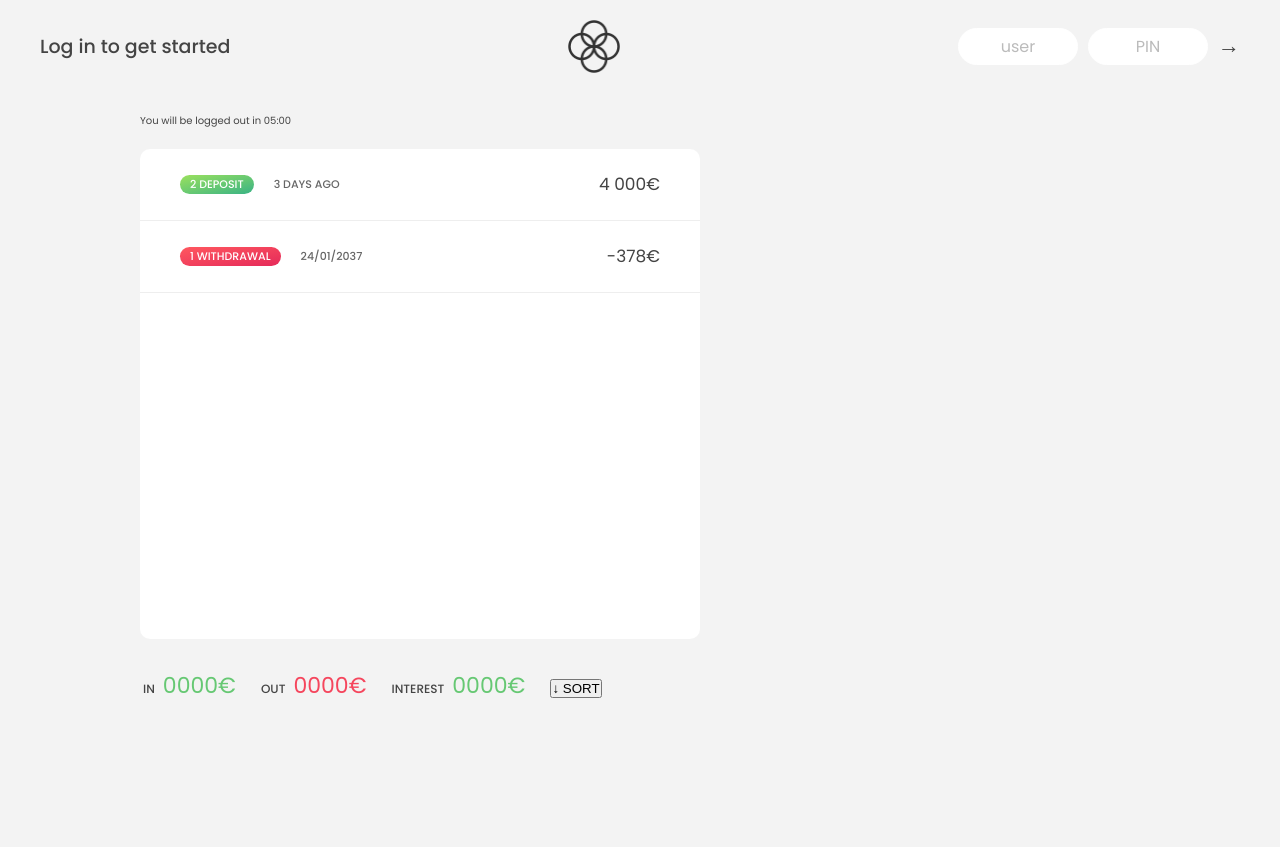
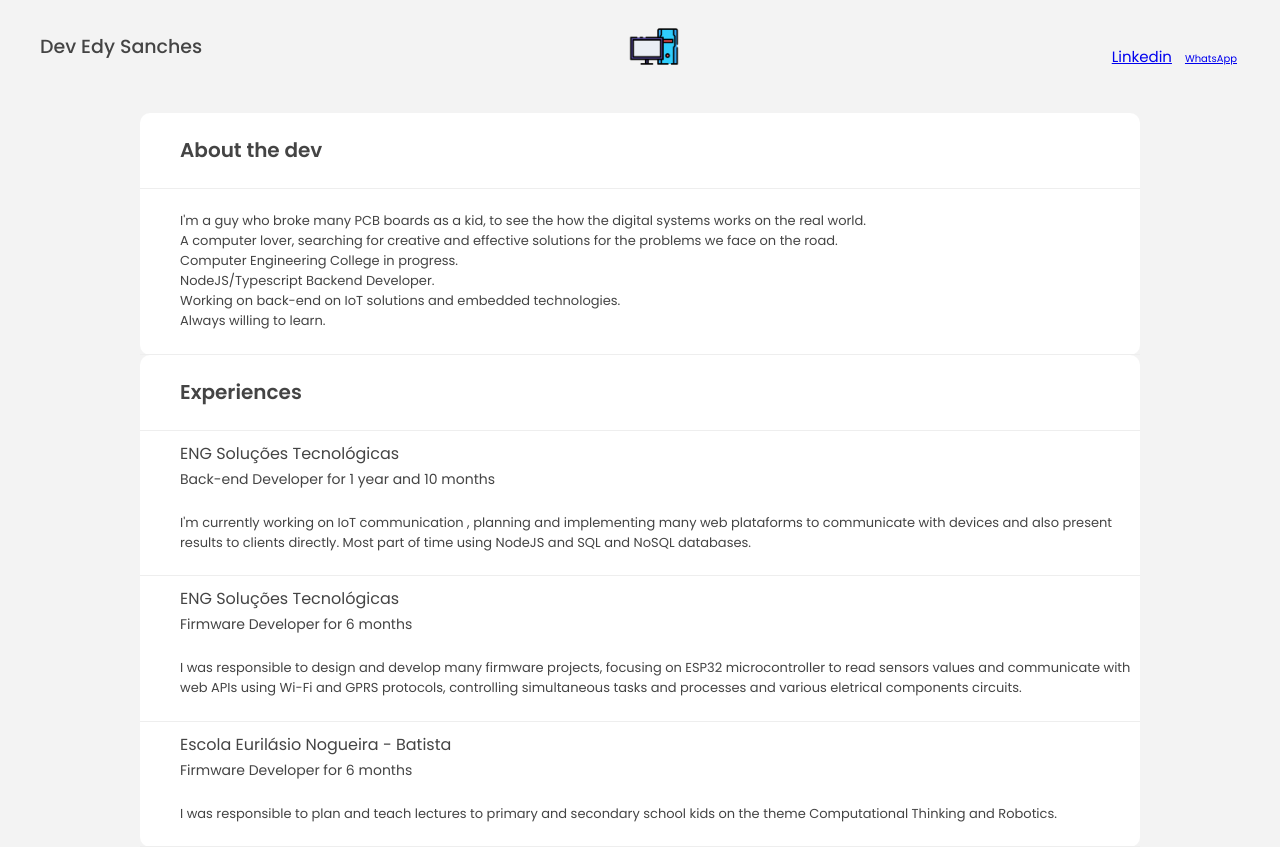
Before and after one commit to EdySanches/atv_curriculo, a plain HTML site: page index.html in a window 1280 px wide. Before the commit the page ends 800 px from the top, so only its background shows below. Drawn offline with Linux system fonts and the light colour scheme.

Commit message:
[NEW] sobre e experiencias

```diff
--- a/index.html
+++ b/index.html
@@ -12,28 +12,34 @@
     />
 
     <link rel="stylesheet" href="style.css" />
-    <title>Bankist</title>
+    <title>Edy Sanches - Portfólio</title>
   </head>
   <body>
     <!-- TOP NAVIGATION -->
     <nav>
-      <p class="welcome">Log in to get started</p>
-      <img src="logo.png" alt="Logo" class="logo" />
-      <form class="login">
+      <p class="welcome">Dev Edy Sanches</p>
+      <img src="hardware.png" alt="Logo" class="logo" />
+
+      <div class="contato">
+        <div class="ctt_linkedin">
+          <p>
+            <a href="https://www.linkedin.com/in/edy-sanches-25232b196//">Linkedin</a>
+          </p>
+        </div>
+        <div class="ctt_whatapp">
+          <p>
+            <a href="https://wa.me/5567991936288?text=Tenho%20interesse%20em%20comprar%20seu%20carro/">WhatsApp</a>
+          </p>
+        </div>
+      </div>
+      <!-- <form class="login">
         <input
           type="text"
           placeholder="user"
           class="login__input login__input--user"
         />
-        <!-- In practice, use type="password" -->
-        <input
-          type="text"
-          placeholder="PIN"
-          maxlength="4"
-          class="login__input login__input--pin"
-        />
         <button class="login__btn">&rarr;</button>
-      </form>
+      </form> -->
     </nav>
 
     <main class="app">
@@ -49,43 +55,58 @@
       </div> -->
 
       <!-- MOVEMENTS -->
-      <div class="movements">
-        <div class="movements__row">
-          <div class="movements__type movements__type--deposit">2 deposit</div>
-          <div class="movements__date">3 days ago</div>
-          <div class="movements__value">4 000€</div>
+      <div class="bloco">
+        <div class="bloco_titulo">
+          About the dev
         </div>
-        <div class="movements__row">
-          <div class="movements__type movements__type--withdrawal">
-            1 withdrawal
+
+        <div class="bloco_texto">
+          <p> I'm a guy who broke many PCB boards as a kid, to see the how the digital systems works on the real world.</p>
+          <p> A computer lover, searching for creative and effective solutions for the problems we face on the road.</p>
+          <p>   Computer Engineering College in progress.</p>
+          <p>   NodeJS/Typescript Backend Developer.</p>
+          <p>   Working on back-end on IoT solutions and embedded technologies.</p>
+          <p>Always willing to learn.</p>
+        </div>
+      </div>
+      <div class="bloco">
+        <div class="bloco_titulo">
+          Experiences
+        </div>
+        <div>
+          <div class="exp_titulo_nome">
+            ENG Soluções Tecnológicas
           </div>
-          <div class="movements__date">24/01/2037</div>
-          <div class="movements__value">-378€</div>
+          <div class="exp_titulo_tempo">
+            Back-end Developer for 1 year and 10 months
+          </div>
+          <div class="bloco_texto">
+            I'm currently working on IoT communication , planning and implementing many web plataforms to communicate with devices and also present results to clients directly. Most part of time using NodeJS and SQL and NoSQL databases.
+          </div>
+
+          <div class="exp_titulo_nome">
+            ENG Soluções Tecnológicas
+          </div>
+          <div class="exp_titulo_tempo">
+            Firmware Developer for 6 months
+          </div>
+          <div class="bloco_texto">
+            I was responsible to design and develop many firmware projects, focusing on ESP32 microcontroller to read sensors values and communicate with web APIs using Wi-Fi and GPRS protocols, controlling simultaneous tasks and processes and various eletrical components circuits.
+          </div>
+
+          <div class="exp_titulo_nome">
+            Escola Eurilásio Nogueira - Batista
+          </div>
+          <div class="exp_titulo_tempo">
+            Firmware Developer for 6 months
+          </div>
+          <div class="bloco_texto">
+            I was responsible to plan and teach lectures to primary and secondary school kids on the theme Computational Thinking and Robotics.
+          </div>
         </div>
       </div>
 
-      <!-- SUMMARY -->
-      <div class="summary">
-        <p class="summary__label">In</p>
-        <p class="summary__value summary__value--in">0000€</p>
-        <p class="summary__label">Out</p>
-        <p class="summary__value summary__value--out">0000€</p>
-        <p class="summary__label">Interest</p>
-        <p class="summary__value summary__value--interest">0000€</p>
-        <button class="btn--sort">&downarrow; SORT</button>
-      </div>
 
-      <!-- OPERATION: TRANSFERS -->
-      <!-- <div class="operation operation--transfer">
-        <h2>Transfer money</h2>
-        <form class="form form--transfer">
-          <input type="text" class="form__input form__input--to" />
-          <input type="number" class="form__input form__input--amount" />
-          <button class="form__btn form__btn--transfer">&rarr;</button>
-          <label class="form__label">Transfer to</label>
-          <label class="form__label">Amount</label>
-        </form>
-      </div> -->
 
       <!-- OPERATION: LOAN -->
       <!-- <div class="operation operation--loan">
@@ -97,30 +118,11 @@
         </form>
       </div> -->
 
-      <!-- OPERATION: CLOSE -->
-      <!-- <div class="operation operation--close">
-        <h2>Close account</h2>
-        <form class="form form--close">
-          <input type="text" class="form__input form__input--user" />
-          <input
-            type="password"
-            maxlength="6"
-            class="form__input form__input--pin"
-          />
-          <button class="form__btn form__btn--close">&rarr;</button>
-          <label class="form__label">Confirm user</label>
-          <label class="form__label">Confirm PIN</label>
-        </form>
-      </div> -->
 
-      <!-- LOGOUT TIMER -->
-      <p class="logout-timer">
-        You will be logged out in <span class="timer">05:00</span>
-      </p>
     </main>
 
     <!-- <footer>
-      &copy; by Jonas Schmedtmann. Don't claim as your own :)
+      &copy; by Edy Sanches
     </footer> -->
 
     <script src="script.js"></script>
--- a/style.css
+++ b/style.css
@@ -33,210 +33,89 @@ nav {
   height: 5.25rem;
 }
 
-.login {
+/* CONTATO */
+.contato {
+  max-width: 60em;
   display: flex;
+  align-items: baseline;
+  padding: 0 0.3rem;
+  margin-top: 1rem;
+}
+.ctt_linkedin {
+  font-size: 1.5em;
+  grid-row: 1 / 3;
+  display: flex;
+  align-items: baseline;
+  padding: 0 0.3rem;
+  margin-top: 1rem;
+  margin-right: 1rem;
+}
+.ctt_whatsapp {
+  /* font-size: 1.5rem; */
+  grid-row: 3 / 3;
+  display: flex;
+  align-items: baseline;
+  padding: 0 0.3rem;
+  margin-top: 1rem;
+  margin-left: 1rem;
 }
 
-.login__input {
-  border: none;
-  padding: 0.5rem 2rem;
-  font-size: 1.6rem;
-  font-family: inherit;
-  text-align: center;
-  width: 12rem;
-  border-radius: 10rem;
-  margin-right: 1rem;
-  color: inherit;
-  border: 1px solid #fff;
-  transition: all 0.3s;
-}
-
-.login__input:focus {
-  outline: none;
-  border: 1px solid #ccc;
-}
-
-.login__input::placeholder {
-  color: #bbb;
-}
-
-.login__btn {
-  border: none;
-  background: none;
-  font-size: 2.2rem;
-  color: inherit;
-  cursor: pointer;
-  transition: all 0.3s;
-}
-
-.login__btn:hover,
-.login__btn:focus,
-.btn--sort:hover,
-.btn--sort:focus {
-  outline: none;
-  color: #777;
-}
 
 /* MAIN */
 .app {
   position: relative;
   max-width: 100rem;
   margin: 4rem auto;
-  display: grid;
+  /* display: grid;
   grid-template-columns: 4fr 3fr;
-  grid-template-rows: auto repeat(3, 15rem) auto;
+  grid-template-rows: auto repeat(3, 15rem) auto; */
   gap: 2rem;
 
   transition: all 1s;
 }
 
-.balance {
-  grid-column: 1 / span 2;
-  display: flex;
-  align-items: flex-end;
-  justify-content: space-between;
-  margin-bottom: 2rem;
+
+/* BLOCO */
+.bloco {
+  width: 100%;
+  background-color: #fff;
+  border-radius: 1rem;
 }
 
-.balance__label {
-  font-size: 2.2rem;
-  font-weight: 500;
-  margin-bottom: -0.2rem;
-}
-
-.balance__date {
-  font-size: 1.4rem;
-  color: #888;
-}
-
-.balance__value {
-  font-size: 4.5rem;
-  font-weight: 400;
-}
-
-/* MOVEMENTS */
-.movements {
-  grid-row: 2 / span 3;
-  background-color: #fff;
-  border-radius: 1rem;
-  overflow: scroll;
-}
-
-.movements__row {
+.bloco_titulo {
+  font-weight: bold;
+  font-size: 2em;
   padding: 2.25rem 4rem;
   display: flex;
   align-items: center;
   border-bottom: 1px solid #eee;
 }
 
-.movements__type {
-  font-size: 1.1rem;
-  text-transform: uppercase;
-  font-weight: 500;
-  color: #fff;
-  padding: 0.1rem 1rem;
-  border-radius: 10rem;
-  margin-right: 2rem;
+.bloco_texto {
+  font-size: 13px;
+  padding-top: 2.25rem;
+  padding-left: 4rem;
+  padding-bottom: 2.25rem ;
+  /* display: flex; */
+  align-items: center;
+  border-bottom: 1px solid #eee;
 }
 
-.movements__date {
-  font-size: 1.1rem;
-  text-transform: uppercase;
-  font-weight: 500;
-  color: #666;
+/* EXPERIENCIAS */
+.exp_titulo {
+
 }
 
-.movements__type--deposit {
-  background-image: linear-gradient(to top left, #39b385, #9be15d);
+.exp_titulo_nome {
+  font-size: 16px;
+  padding-top: 1rem;
+  padding-left: 4rem;
+  padding-bottom: 0.05rem ;
 }
 
-.movements__type--withdrawal {
-  background-image: linear-gradient(to top left, #e52a5a, #ff585f);
+.exp_titulo_tempo {
+  font-size: 14px;
+  padding-top: 0.25rem;
+  padding-left: 4rem;
+  padding-bottom: 0.05rem ;
 }
-
-.movements__value {
-  font-size: 1.7rem;
-  margin-left: auto;
-}
-
-/* SUMMARY */
-.summary {
-  grid-row: 5 / 6;
-  display: flex;
-  align-items: baseline;
-  padding: 0 0.3rem;
-  margin-top: 1rem;
-}
-
-.summary__label {
-  font-size: 1.2rem;
-  font-weight: 500;
-  text-transform: uppercase;
-  margin-right: 0.8rem;
-}
-
-.summary__value {
-  font-size: 2.2rem;
-  margin-right: 2.5rem;
-}
-
-.summary__value--in,
-.summary__value--interest {
-  color: #66c873;
-}
-
-.summary__value--out {
-  color: #f5465d;
-}
-
-h2 {
-  margin-bottom: 1.5rem;
-  font-size: 1.7rem;
-  font-weight: 600;
-  color: #333;
-}
-
-.form {
-  display: grid;
-  grid-template-columns: 2.5fr 2.5fr 1fr;
-  grid-template-rows: auto auto;
-  gap: 0.4rem 1rem;
-}
-/* End exceptions */
-
-.form__input {
-  width: 100%;
-  border: none;
-  background-color: rgba(255, 255, 255, 0.4);
-  font-family: inherit;
-  font-size: 1.5rem;
-  text-align: center;
-  color: #333;
-  padding: 0.3rem 1rem;
-  border-radius: 0.7rem;
-  transition: all 0.3s;
-}
-
-.form__input:focus {
-  outline: none;
-  background-color: rgba(255, 255, 255, 0.6);
-}
-
-.form__label {
-  font-size: 1.3rem;
-  text-align: center;
-}
-
-.form__btn {
-  border: none;
-  border-radius: 0.7rem;
-  font-size: 1.8rem;
-  background-color: #fff;
-  cursor: pointer;
-  transition: all 0.3s;
-}
-
-.form__btn:focus {
-  outline: none;
-  background-color: rgba(255, 255, 255, 0.8);
-}
```
Also changed, not shown: hardware.png (added).
